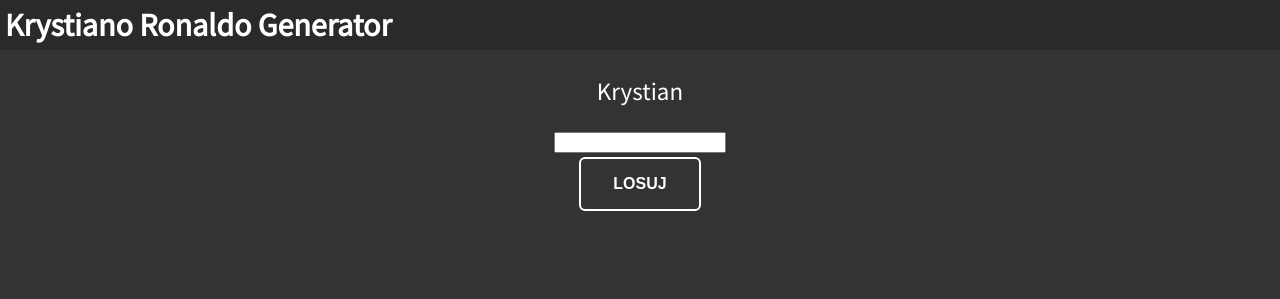
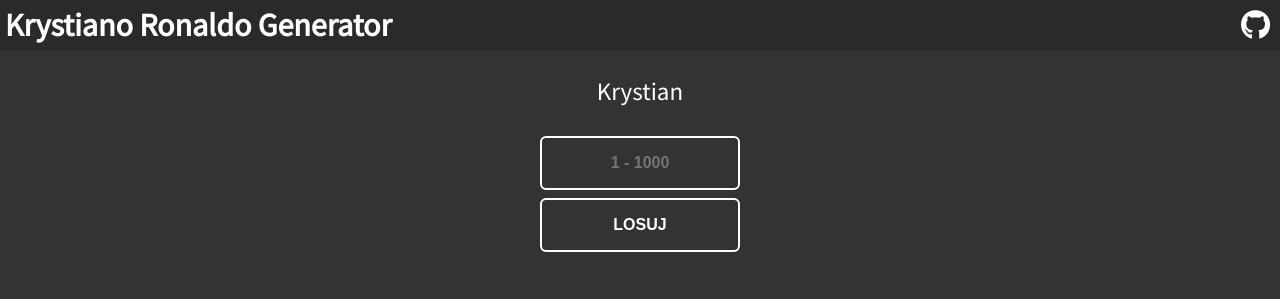
Before and after one commit to adamsokolski/kage-generator, a plain HTML site: page index.html in a window 1280 px wide. Drawn offline with Linux system fonts and the light colour scheme.

Commit message:
added some styling and link to github repo

```diff
--- a/index.html
+++ b/index.html
@@ -4,6 +4,10 @@
     <meta charset="UTF-8" />
     <meta name="viewport" content="width=device-width, initial-scale=1.0" />
     <link rel="stylesheet" href="./style.css" />
+    <script
+      src="https://kit.fontawesome.com/a1d0b5401b.js"
+      crossorigin="anonymous"
+    ></script>
     <script type="application/json" src="./krystian.json" async></script>
     <script type="text/javascript" src="./app.js" async></script>
 
@@ -12,10 +16,20 @@
   <body>
     <header class="header">
       <h1 class="header-title">Krystiano Ronaldo Generator</h1>
+      <a href="https://github.com/idKrazu/kage-generator" target="_blank">
+        <i class="fab fa-github" style="font-size: 30px"></i
+      ></a>
     </header>
     <div class="main-box">
       <p class="kage-text">Krystian</p>
-      <input type="number" class="number-input" /><button class="random-button">
+      <input
+        type="number"
+        class="number-input"
+        placeholder="1 - 1000"
+        min="1"
+        max="1000"
+      />
+      <button class="random-button">
         losuj
       </button>
       <p class="kage-list"></p>
--- a/style.css
+++ b/style.css
@@ -22,6 +22,26 @@ body {
   font-family: "Segoe UI", Tahoma, Geneva, Verdana, sans-serif;
 }
 
+.number-input {
+  background: transparent;
+  border: 2px solid white;
+  border-radius: 6px;
+  color: white;
+  padding: 16px 32px;
+  text-align: center;
+  display: inline-block;
+  font-size: 16px;
+  margin: 4px 2px;
+  -webkit-transition-duration: 0.4s; /* Safari */
+  transition-duration: 0.4s;
+  cursor: pointer;
+  text-decoration: none;
+  text-transform: uppercase;
+  font-weight: bold;
+  font-family: Arial, Helvetica, sans-serif;
+  width: 200px;
+}
+
 .random-button {
   background: transparent;
   border: 2px solid white;
@@ -39,6 +59,7 @@ body {
   text-transform: uppercase;
   font-weight: bold;
   font-family: Arial, Helvetica, sans-serif;
+  width: 200px;
 }
 
 .random-button:hover {
@@ -58,8 +79,37 @@ body {
 
 .header {
   background-color: rgb(42, 42, 42);
+  display: flex;
+  flex-direction: row;
+  justify-content: space-between;
+  align-items: center;
+}
+
+.header a {
+  padding: 10px;
+  color: white;
+  text-decoration: none;
+}
+
+.header a:hover {
+  transition: 0.3s;
+  color: rgb(160, 160, 160);
+}
+.header a:active {
+  transition: 0.3s;
+  color: rgb(145, 212, 128);
 }
 
 .header-title {
   padding: 5px;
 }
+
+input[type="number"] {
+  -moz-appearance: textfield;
+}
+
+input[type="number"]::-webkit-inner-spin-button,
+input[type="number"]::-webkit-outer-spin-button {
+  -webkit-appearance: none;
+  margin: 0;
+}
```
